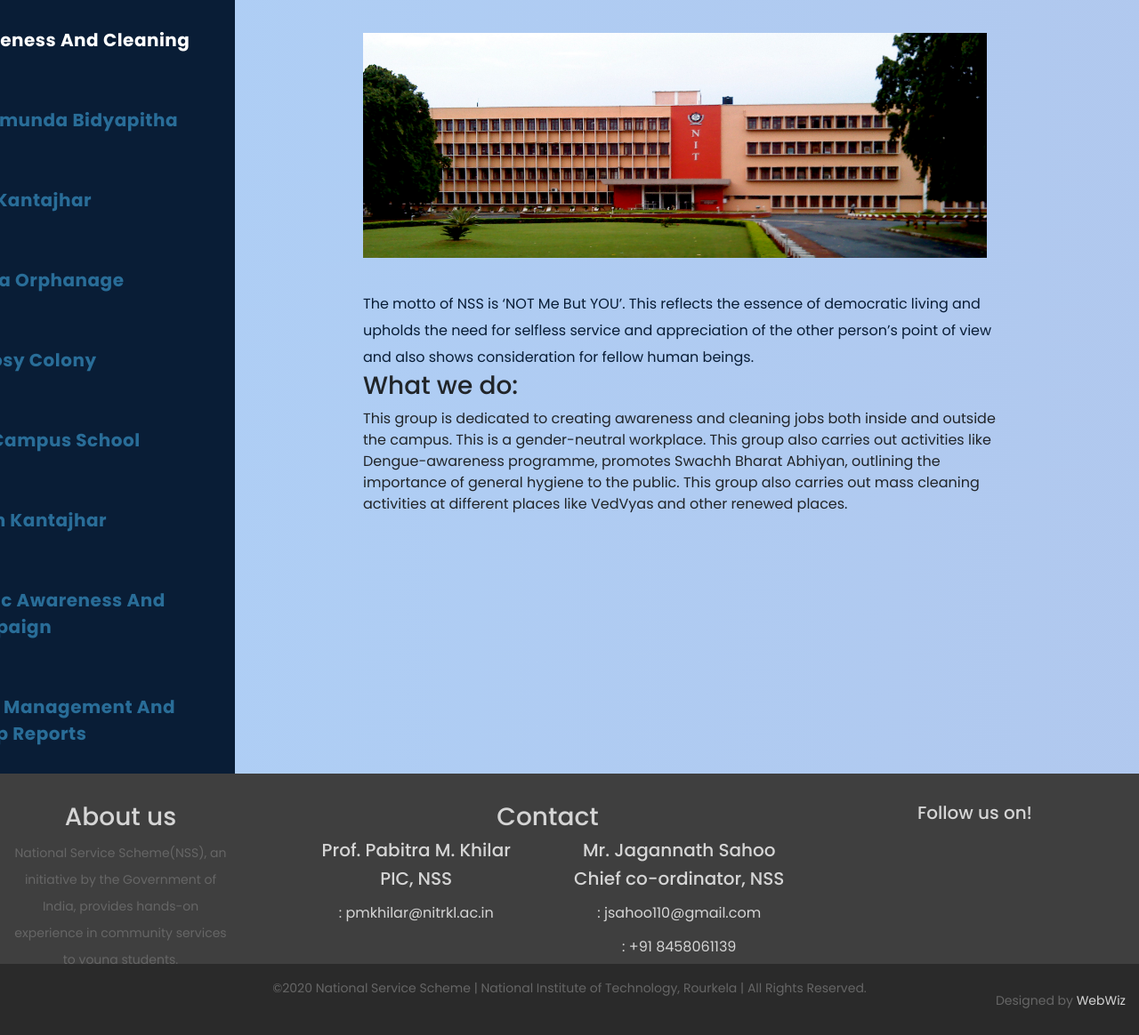
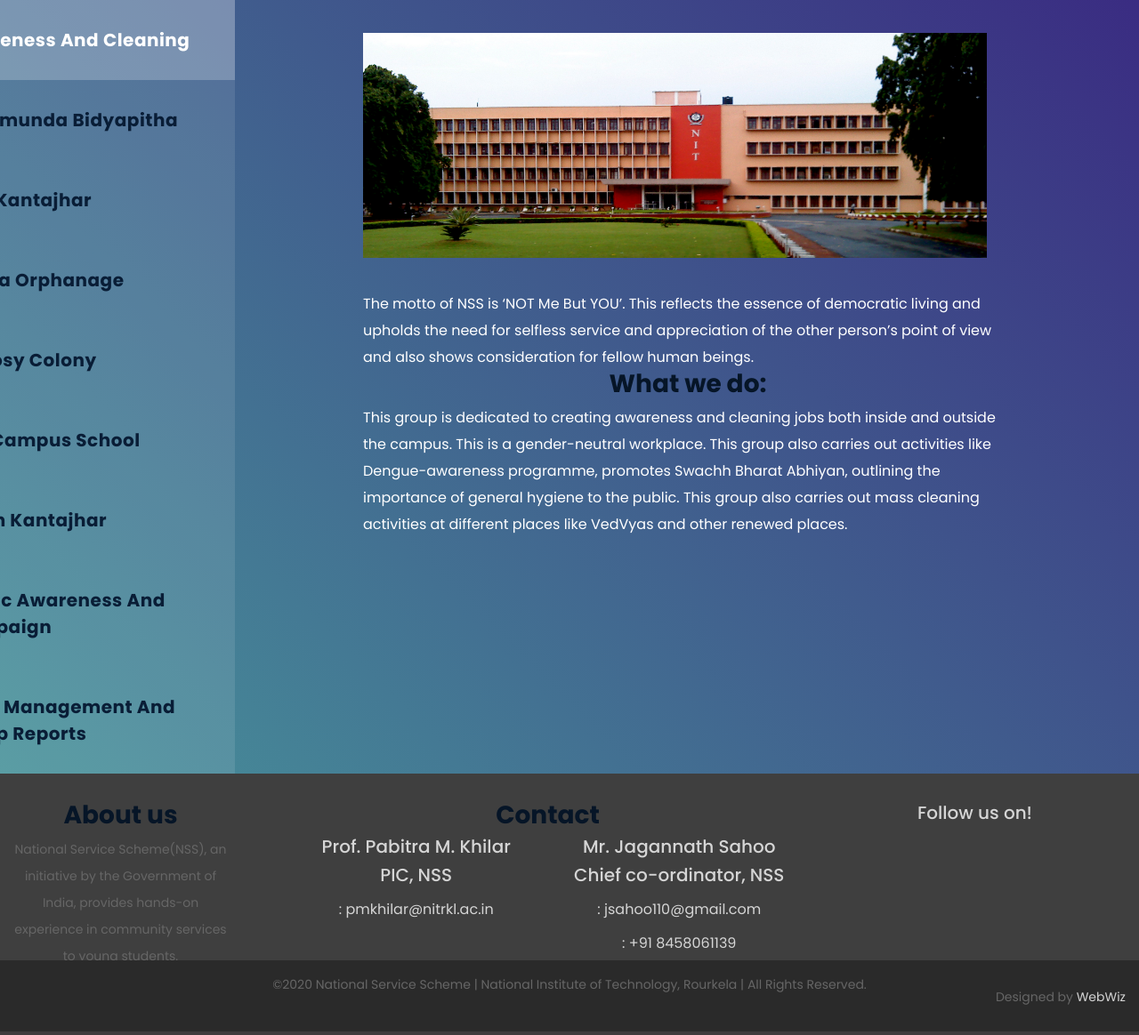
Before and after one commit to Webwiznitr/Project-NSS, a PHP site: page /workplace.html in a window 1280 px wide. Shown: the part 66-1230 px from the top of the page at 89% size. Run offline with PHP 8.4, Linux system fonts and the light colour scheme.

Commit message:
Workplace styled somewhat

```diff
--- a/css/style1.css
+++ b/css/style1.css
@@ -1,9 +1,12 @@
 body {
   font-family: "Poppins", sans-serif;
   overflow-x: hidden;
+  color: white;
+  line-height: 30px;
   text-rendering: optimizeLegibility;
   -webkit-font-smoothing: antialiased;
   -moz-osx-font-smoothing: grayscale;
+
 }
 p {
   margin-bottom: -1rem;
@@ -23,7 +26,7 @@ ul {
     background-color: #091D36;
 }
 .whole{
-      background-image: linear-gradient(to right, rgba(105, 167, 239, 0.54) , rgba(53, 114, 212, 0.39));
+      background: linear-gradient(45deg, #49a09d, #3a2c82);
 
 }
 #tabs ul {
@@ -42,15 +45,23 @@ ul {
   width: 100%;
   padding: 30px 30px;
   display: inline-block;
-  background-color: #091D36;
+  background-color: rgba(255, 255, 255, 0.1);
   font-size: 20px;
-  color: #296d98;
+  color: #091D36;
   letter-spacing: 0.5px;
   font-weight: 700;
   transition: all 0.3s;
 }
+#tabs ul li a:hover{
+    transform: scale(1.01);
+    background-color: rgba(255, 255, 255, 0.3);
+}
 #tabs ul li a i {
   float: right;
+}
+
+#tabs ul li a:active{
+
 }
 #tabs ul .ui-tabs-active span {
   background: #faf5b2;
@@ -60,9 +71,11 @@ ul {
 }
 #tabs ul .ui-tabs-active a {
   color: #fff;
+  background-color: rgba(255, 255, 255, 0.3);
 }
 #tabs ul .ui-tabs-active span {
-  color: #1e1e1e;
+    color: #1e1e1e;
+
 }
 .tabs-content {
   text-align: left;
@@ -83,7 +96,7 @@ ul {
 }
 .tabs-content p {
   font-size: 1rem;
-  color: #091D36;
+  color: #fff;
   margin-bottom: 0px;
   padding: 0%;
 
@@ -97,6 +110,13 @@ article{
     font-size: 1rem;
 }
 
+h3{
+    text-align: center;
+    line-height: 30px;
+    color: #061527;
+    font-weight: 700;
+
+}
 /* Responsive Style */
 
 
--- a/css/teams.css
+++ b/css/teams.css
@@ -147,11 +147,9 @@ h2{
 
 /*Table*/
 
-body {
-	height: 100%;
-}
 
 body {
+    height: 100%;
 	margin: 0;
 	background: linear-gradient(45deg, #49a09d, #3a2c82);
 	font-family: sans-serif;
--- a/teams.html
+++ b/teams.html
@@ -246,7 +246,7 @@
                         <td>9</td>
                         <td>SUBHAM JAISWAL</td>
                         <td>
-                            <a href="mailto:sj911635@gmail.com">sj911635@gmail.com"></a>
+                            <a href="mailto:sj911635@gmail.com">sj911635@gmail.com</a>
                         </td>
                     </tr>
                     <tr>
```
